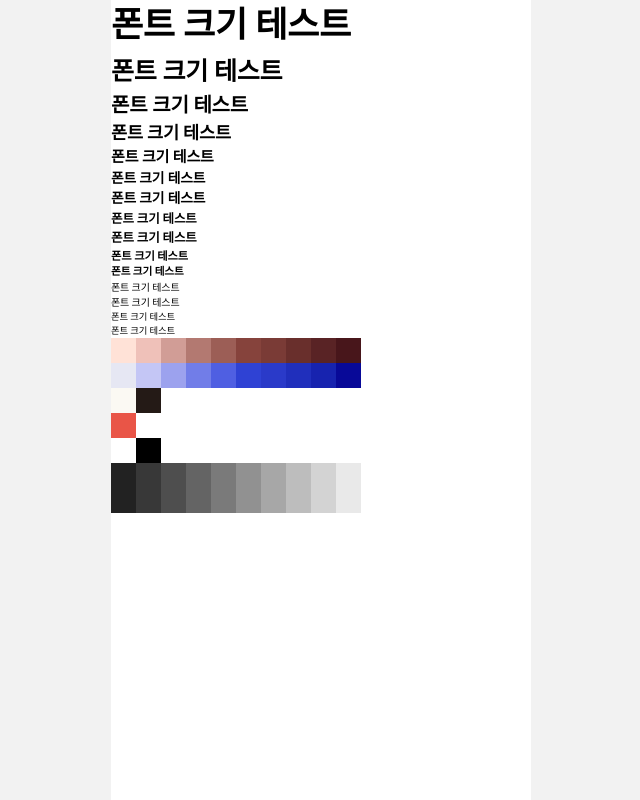
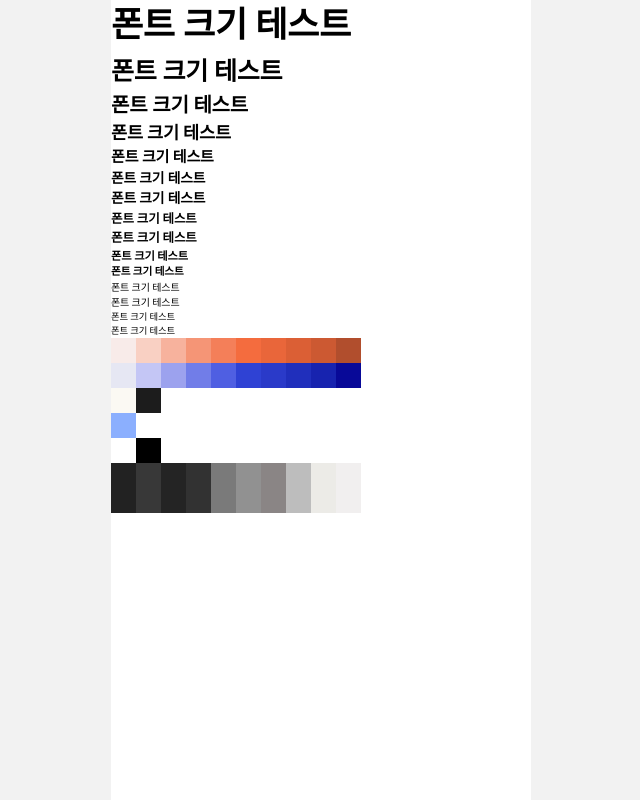
Before and after one commit to kusitms-com/30th_Meetup_TeamE_Claco_Front, a React (Vite) app: page / in a window 1280 px wide. Shown: the whole page, without its empty margins (319-959 px from the left). Built offline with nearby package versions, Linux system fonts and the light colour scheme; a web font is replaced by a local one.

Commit message:
style: tailwind 커스텀 수정

```diff
--- a/tailwind.config.js
+++ b/tailwind.config.js
@@ -11,17 +11,17 @@ export default {
       },
       colors: {
         primary: {
-          900: "#48161B",
-          800: "#592325",
-          700: "#692F2C",
-          600: "#7A3B36",
-          500: "#86433C",
-          400: "#9C5E56",
-          300: "#B37971",
-          200: "#D19D96",
-          100: "#EFC1B9",
-          50: "#FFE2D7",
-          DEFAULT: "#692F2C",
+          900: "#B14E2D",
+          800: "#CC5932",
+          700: "#DB5F35",
+          600: "#E9663A",
+          500: "#F46C3E",
+          400: "#F47F59",
+          300: "#F59576",
+          200: "#F7B29D",
+          100: "#F9D0C3",
+          50: "#F8EBE9",
+          DEFAULT: "#E9663A",
         },
         secondary: {
           900: "#080998",
@@ -34,13 +34,14 @@ export default {
           200: "#9CA2EE",
           100: "#C4C6F5",
           50: "#E6E7F3",
-          DEFAULT: "#717DE8",
+          DEFAULT: "#8F9AF8",
         },
         background: {
           light: "#FBF9F3",
-          dark: "#241A16",
+          dark: "#1C1C1C",
         },
-        error: "#E95547",
+        warning: "#E95547",
+        error: "#8BAFFE",
         common: {
           white: "#FFFFFF",
           black: "#000000",
@@ -48,16 +49,17 @@ export default {
         grayscale: {
           0: "#222222",
           10: "#383838",
-          20: "#4E4E4E",
-          30: "#646464",
+          20: "#242424",
+          30: "#323232",
           40: "#7A7A7A",
           50: "#919191",
-          60: "#A7A7A7",
+          60: "#8A8585",
           70: "#BDBDBD",
-          80: "#D3D3D3",
-          90: "#E9E9E9",
+          80: "#ECEBE7",
+          90: "#F1EFEF",
           100: "#FFFFFF",
         },
+        login: "#FAE64D",
       },
     },
     minHeight: {
```
